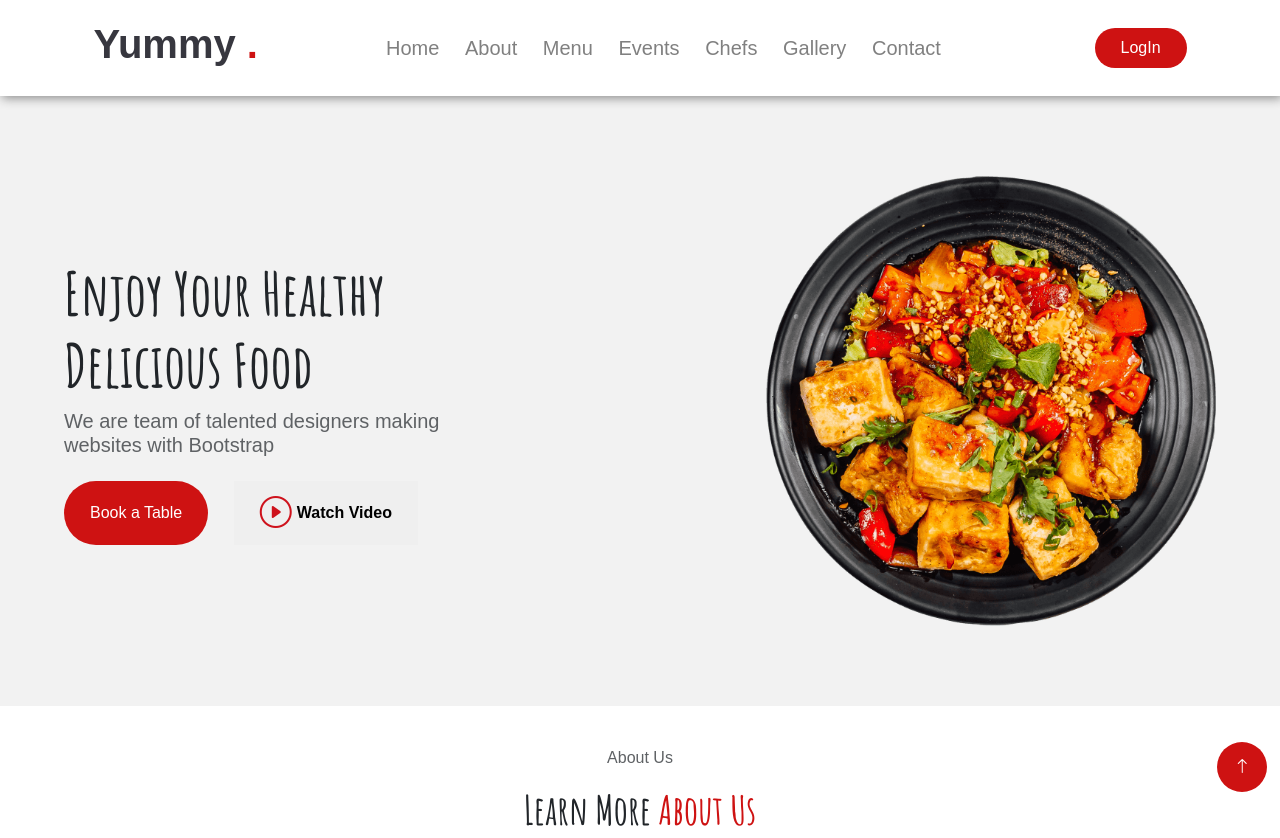
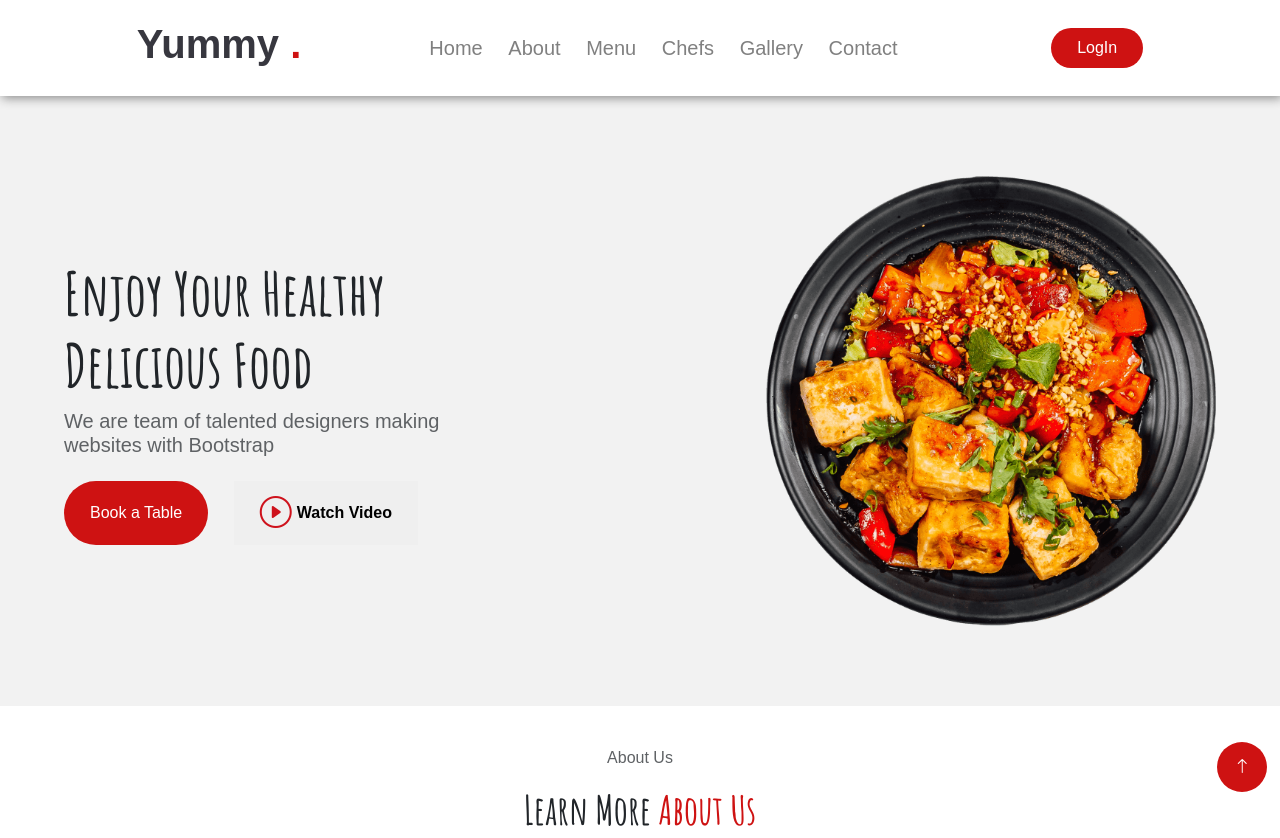
Before and after one commit to walid-cadi/JavaScript_DOM_Final_Project_Walid_Cadi, a website: page index.html in a window 1280 px wide. Shown: the top 838 px of the page. Drawn offline with nearby package versions, Linux system fonts and the light colour scheme.

Commit message:
remove section event

```diff
--- a/index.html
+++ b/index.html
@@ -24,7 +24,7 @@
                 <a href="#home">Home</a>
                 <a href="#about">About</a>
                 <a href="#menu">Menu</a>
-                <a href="#events">Events</a>
+                <!-- <a href="#events">Events</a> -->
                 <a href="#chefs">Chefs</a>
                 <a href="#gallery">Gallery</a>
                 <a href="#contact">Contact</a>
@@ -273,7 +273,7 @@
         </div>
 
     </div>
-    <div class="sec7" id="events">
+    <!-- <div class="sec7" id="events">
         <div id="carousel2" autoslide2="on" class="carousel-container2 sec7-carousel">
             <div class="carousel-style2 box-carousel2 ">
                 <div class="slide-2 slide2 slide-img1">
@@ -315,7 +315,7 @@
                 <button carouselBtn2="carousel2" class="next2">next</button>
             </div>
         </div>
-    </div>
+    </div> -->
     <div class="sec8" id="chefs">
         <div class="sec8-header">
             <p>chefs</p>
```
Also changed, not shown: 1 other file.
